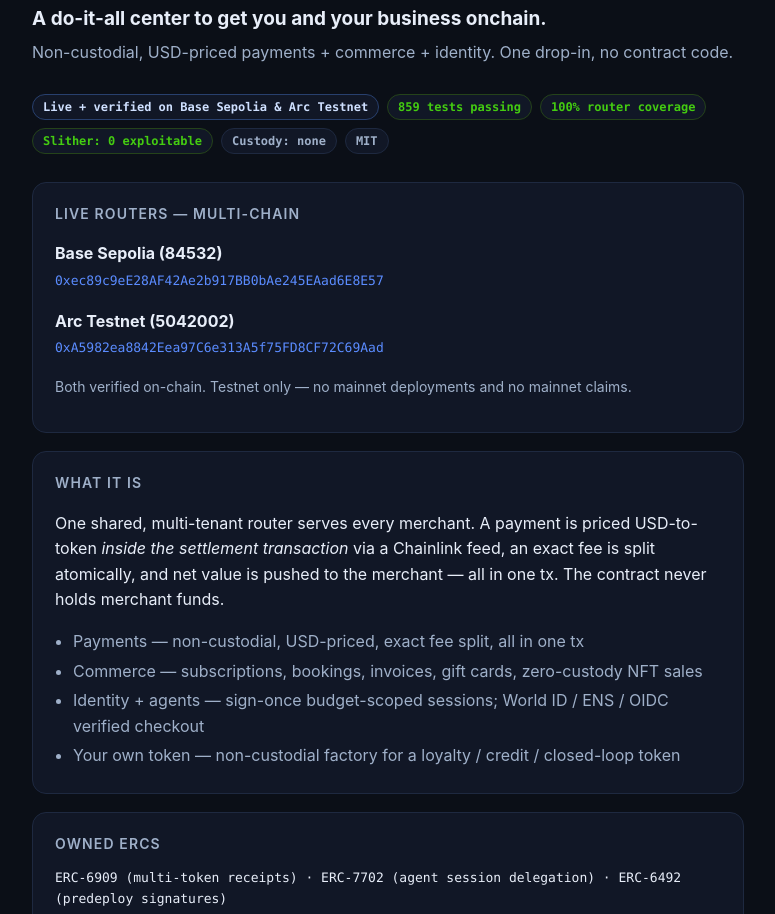
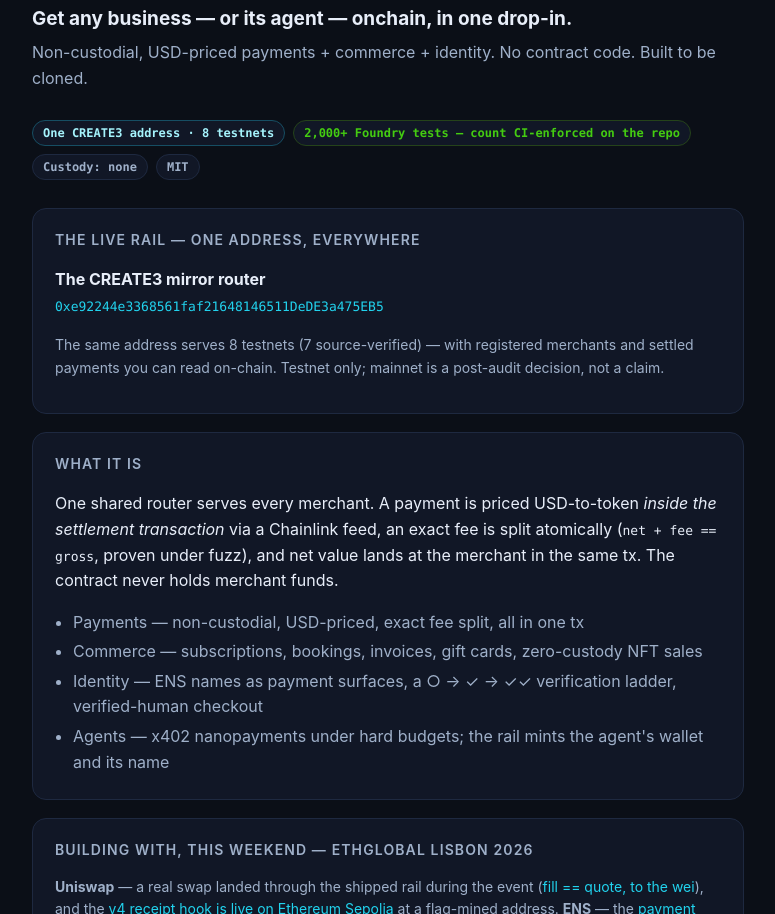
Before and after one commit to Access0x1/Access0x1.github.io, a plain HTML site: page index.html in a window 1280 px wide. Shown: the part 158-1072 px from the top of the page, without its empty margins (252-1027 px from the left). Drawn offline with Linux system fonts and the light colour scheme.

Commit message:
docs(site): Lisbon refresh — the mirror rail, live hook + resolver, current counts, sponsor structure

```diff
--- a/index.html
+++ b/index.html
@@ -3,15 +3,15 @@
 <head>
   <meta charset="utf-8" />
   <meta name="viewport" content="width=device-width, initial-scale=1" />
-  <title>Access0x1 — get you and your business onchain</title>
-  <meta name="description" content="A do-it-all center to get you and your business onchain — non-custodial, USD-priced payments + commerce + identity. One drop-in, no contract code. Live + verified on Base Sepolia and Arc Testnet." />
+  <title>Access0x1 — get any business onchain</title>
+  <meta name="description" content="Get any business — or its agent — onchain, in one drop-in. Open-source, non-custodial, USD-priced payments + commerce + identity. One CREATE3 address on 8 testnets." />
   <style>
     :root {
       --bg: #0b0f17;
       --panel: #111726;
       --ink: #e8eef9;
       --muted: #9fb0c9;
-      --accent: #5b8cff;
+      --accent: #22d3ee;
       --green: #44cc11;
       --border: #1e2940;
     }
@@ -38,7 +38,7 @@
       background: var(--panel); color: var(--muted);
     }
     .badge.green { color: var(--green); border-color: #25431a; }
-    .badge.live { color: #cfe0ff; border-color: #28406e; }
+    .badge.live { color: #a5f3fc; border-color: #164e63; }
     .card {
       background: var(--panel); border: 1px solid var(--border); border-radius: 14px;
       padding: 20px 22px; margin: 0 0 18px;
@@ -70,44 +70,41 @@
   <main class="wrap">
     <p class="eyebrow">Open source · Non-custodial · MIT</p>
     <h1>Access0x1</h1>
-    <p class="tagline"><strong>A do-it-all center to get you and your business onchain.</strong></p>
-    <p class="sub">Non-custodial, USD-priced payments + commerce + identity. One drop-in, no contract code.</p>
+    <p class="tagline"><strong>Get any business — or its agent — onchain, in one drop-in.</strong></p>
+    <p class="sub">Non-custodial, USD-priced payments + commerce + identity. No contract code. Built to be cloned.</p>
 
     <div class="badges">
-      <span class="badge live">Live + verified on Base Sepolia &amp; Arc Testnet</span>
-      <span class="badge green">859 tests passing</span>
-      <span class="badge green">100% router coverage</span>
-      <span class="badge green">Slither: 0 exploitable</span>
+      <span class="badge live">One CREATE3 address · 8 testnets</span>
+      <span class="badge green">2,000+ Foundry tests — count CI-enforced on the repo</span>
       <span class="badge">Custody: none</span>
       <span class="badge">MIT</span>
     </div>
 
     <div class="card">
-      <h2>Live routers — multi-chain</h2>
-      <p><strong>Base Sepolia (84532)</strong><br/><span class="addr mono"><a href="https://base-sepolia.blockscout.com/address/0xec89c9eE28AF42Ae2b917BB0bAe245EAad6E8E57">0xec89c9eE28AF42Ae2b917BB0bAe245EAad6E8E57</a></span></p>
-      <p><strong>Arc Testnet (5042002)</strong><br/><span class="addr mono"><a href="https://testnet.arcscan.app/address/0xa5982ea8842eea97c6e313a5f75fd8cf72c69aad">0xA5982ea8842Eea97C6e313A5f75FD8CF72C69Aad</a></span></p>
-      <p class="note">Both verified on-chain. Testnet only — no mainnet deployments and no mainnet claims.</p>
+      <h2>The live rail — one address, everywhere</h2>
+      <p><strong>The CREATE3 mirror router</strong><br/><span class="addr mono"><a href="https://sepolia.etherscan.io/address/0xe92244e3368561faf21648146511DeDE3a475EB5">0xe92244e3368561faf21648146511DeDE3a475EB5</a></span></p>
+      <p class="note">The same address serves 8 testnets (7 source-verified) — with registered merchants and settled payments you can read on-chain. Testnet only; mainnet is a post-audit decision, not a claim.</p>
     </div>
 
     <div class="card">
       <h2>What it is</h2>
-      <p>One shared, multi-tenant router serves every merchant. A payment is priced USD-to-token <em>inside the settlement transaction</em> via a Chainlink feed, an exact fee is split atomically, and net value is pushed to the merchant — all in one tx. The contract never holds merchant funds.</p>
+      <p>One shared router serves every merchant. A payment is priced USD-to-token <em>inside the settlement transaction</em> via a Chainlink feed, an exact fee is split atomically (<span class="mono">net + fee == gross</span>, proven under fuzz), and net value lands at the merchant in the same tx. The contract never holds merchant funds.</p>
       <ul class="flow">
         <li>Payments — non-custodial, USD-priced, exact fee split, all in one tx</li>
         <li>Commerce — subscriptions, bookings, invoices, gift cards, zero-custody NFT sales</li>
-        <li>Identity + agents — sign-once budget-scoped sessions; World ID / ENS / OIDC verified checkout</li>
-        <li>Your own token — non-custodial factory for a loyalty / credit / closed-loop token</li>
+        <li>Identity — ENS names as payment surfaces, a ○ → ✓ → ✓✓ verification ladder, verified-human checkout</li>
+        <li>Agents — x402 nanopayments under hard budgets; the rail mints the agent's wallet and its name</li>
       </ul>
     </div>
 
     <div class="card">
-      <h2>Owned ERCs</h2>
-      <p class="mono">ERC-6909 (multi-token receipts) · ERC-7702 (agent session delegation) · ERC-6492 (predeploy signatures)</p>
+      <h2>Building with, this weekend — ETHGlobal Lisbon 2026</h2>
+      <p class="note"><strong>Uniswap</strong> — a real swap landed through the shipped rail during the event (<a href="https://sepolia.etherscan.io/tx/0x936acc13fd35032da86aa7075608131f3c39addb9198d7d5877e54ff51a24e69">fill == quote, to the wei</a>), and the <a href="https://sepolia.etherscan.io/address/0x4d6cf3e12c331393880df02b53017a478a6ec040">v4 receipt hook is live on Ethereum Sepolia</a> at a flag-mined address. <strong>ENS</strong> — the <a href="https://sepolia.etherscan.io/address/0x9c9ade797451309925ef400e99b289ee1ea1d237">payment resolver is live</a>: a name that answers with the merchant's current payout, read from the router at query time; the agent publishes its own inference choice in its records. <strong>0G</strong> — the docs assistant answers on 0G Compute, badge visible. <strong>World</strong> — an AgentKit admission gate in front of the paying agent.</p>
     </div>
 
     <div class="card">
-      <h2>Built with our sponsors</h2>
-      <p class="note">Dynamic (embedded wallets) · Circle + Arc (gas-free USDC — USDC is Arc's native gas token) · Chainlink (Data Feeds in-tx; CRE audit write simulated via a mock forwarder, live DON deploy Early-Access) · World ID (shipped, verified-human checkout) · ENS (verified merchant identity + gasless subnames) · Unlink (confidential payouts).</p>
+      <h2>In the stack either way</h2>
+      <p class="note">Dynamic · Chainlink · Circle (USDC, Arc, x402) · MetaMask · Walrus — not all of them sponsor every event we build at. We like them, we run on them regardless.</p>
     </div>
 
     <div class="card">
@@ -115,18 +112,17 @@
       <pre><code>npx degit Access0x1/Access0x1/templates/starter my-checkout
 cd my-checkout
 npm run setup</code></pre>
-      <p class="note">The generated app and contracts are yours — nothing depends on Access0x1 infrastructure. An npm package link will be added here once published.</p>
+      <p class="note">The generated app and contracts are yours — nothing depends on Access0x1 infrastructure.</p>
     </div>
 
     <div class="cta">
-      <a class="btn primary" href="https://github.com/Access0x1/Access0x1">View the repo</a>
-      <a class="btn" href="https://access0x1.nfteria.click">Live demo</a>
-      <a class="btn" href="https://base-sepolia.blockscout.com/address/0xec89c9eE28AF42Ae2b917BB0bAe245EAad6E8E57">Router · Base Sepolia</a>
-      <a class="btn" href="https://testnet.arcscan.app/address/0xa5982ea8842eea97c6e313a5f75fd8cf72c69aad">Router · Arc Testnet</a>
+      <a class="btn primary" href="https://access0x1.click">Live app</a>
+      <a class="btn" href="https://github.com/Access0x1/Access0x1">View the repo</a>
+      <a class="btn" href="https://sepolia.etherscan.io/address/0xe92244e3368561faf21648146511DeDE3a475EB5">The router, on-chain</a>
     </div>
 
     <footer>
-      Built in public · MIT · Live + verified on Base Sepolia &amp; Arc Testnet · testnet only, no mainnet deployments yet.
+      Built solo at ETHGlobal NY 2026 · extended live at ETHGlobal Lisbon 2026 · MIT · testnets only, every claim reproducible from the repo.
     </footer>
   </main>
 </body>
```
